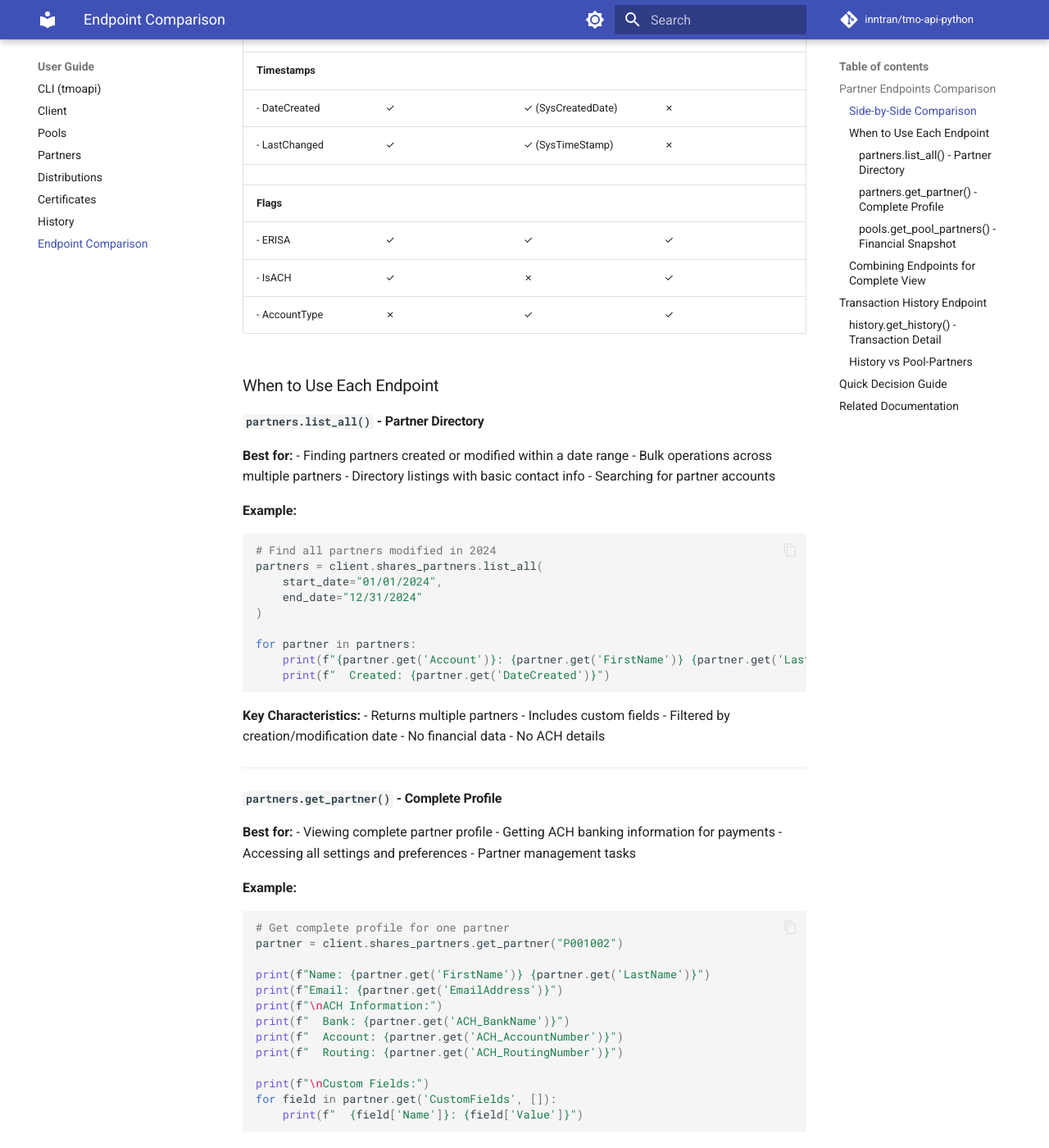
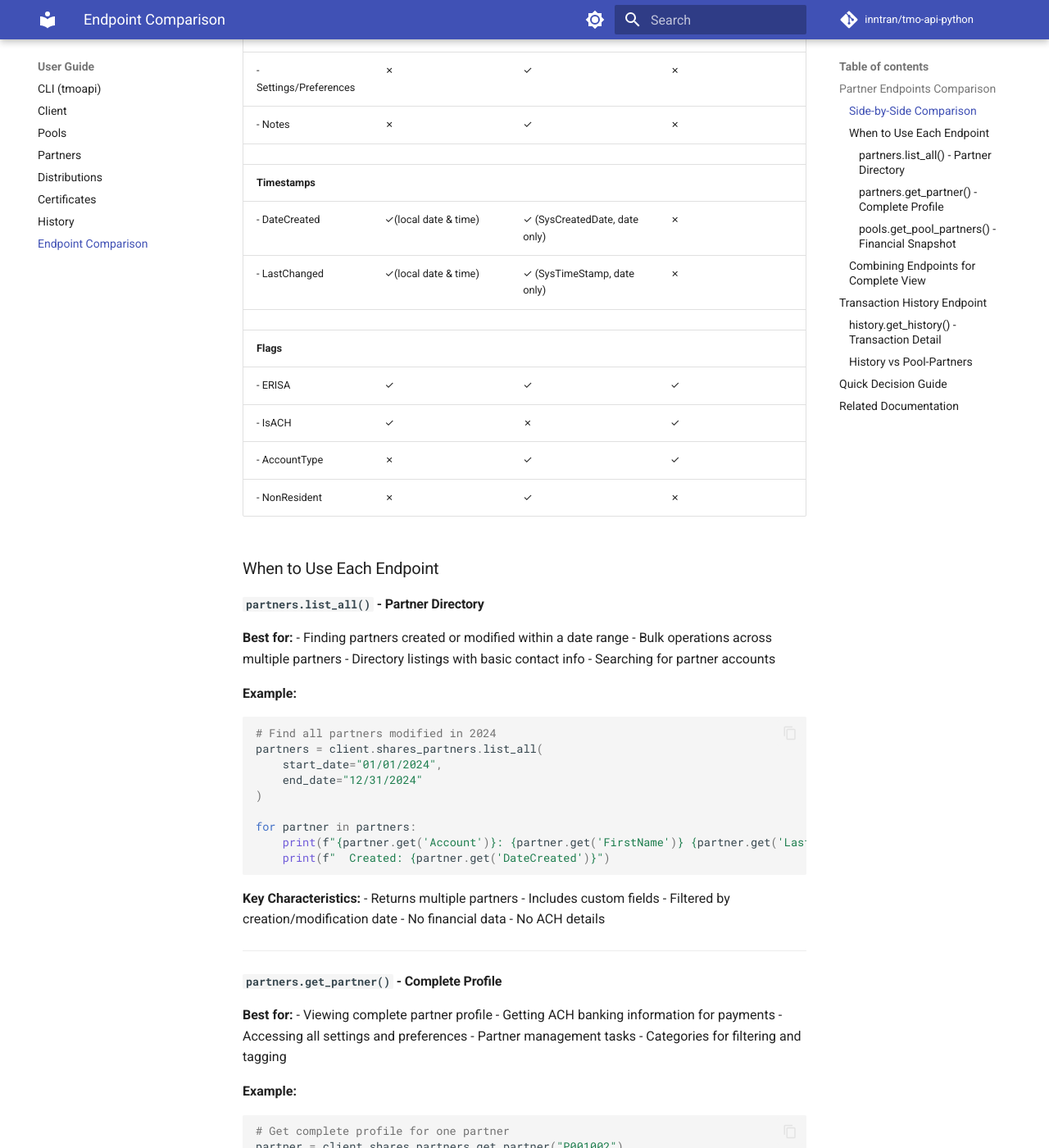
Before and after one commit to inntran/tmo-api-python, an MkDocs documentation site: the page built from docs/user-guide/endpoint-comparison.md, in a window 1280 px wide and 1400 px high, scrolled down 1668 px. Shown: the whole window at 82% size. Built offline with MkDocs 1.6.1 and Material for MkDocs 9.7.7, drawn with Linux system fonts in a browser that asks for light colours; comment, search, counter and statistics services are not loaded; the version menu is left out; some of the changed text lies outside the part shown.

Commit message:
Added missing elements for get_partner endpoint.

````diff
--- a/docs/user-guide/endpoint-comparison.md
+++ b/docs/user-guide/endpoint-comparison.md
@@ -31,20 +32,23 @@ These three endpoints provide different views of partner data. Understanding the
 | - IRR | ✗ | ✗ | ✓ |
 | | | | |
 | **Profile Details** | | | |
+| - Categories | ✗ | ✓ Exclusive | ✗ |
 | - Custom Fields | ✓ | ✓ Complete | ✗ |
 | - ACH Details | ✗ | ✓ Complete | ✗ |
 | - Trustee Info | ✓ Basic | ✓ Complete (RecID) | ✗ |
 | - Tax Info (TIN) | ✓ | ✓ + TINType | ✓ |
 | - Settings/Preferences | ✗ | ✓ | ✗ |
+| - Notes | ✗ | ✓ | ✗ |
 | | | | |
 | **Timestamps** | | | |
-| - DateCreated | ✓ | ✓ (SysCreatedDate) | ✗ |
-| - LastChanged | ✓ | ✓ (SysTimeStamp) | ✗ |
+| - DateCreated | ✓(local date & time) | ✓ (SysCreatedDate, date only) | ✗ |
+| - LastChanged | ✓(local date & time) | ✓ (SysTimeStamp, date only) | ✗ |
 | | | | |
 | **Flags** | | | |
 | - ERISA | ✓ | ✓ | ✓ |
 | - IsACH | ✓ | ✗ | ✓ |
 | - AccountType | ✗ | ✓ | ✓ |
+| - NonResident | ✗ | ✓ | ✗ |
 
 ### When to Use Each Endpoint
 
@@ -83,6 +87,7 @@ for partner in partners:
 - Getting ACH banking information for payments
 - Accessing all settings and preferences
 - Partner management tasks
+- Categories for filtering and tagging
 
 **Example:**
 ```python
````
Also changed, not shown: other parts of docs/user-guide/endpoint-comparison.md (+2 -1 lines).
